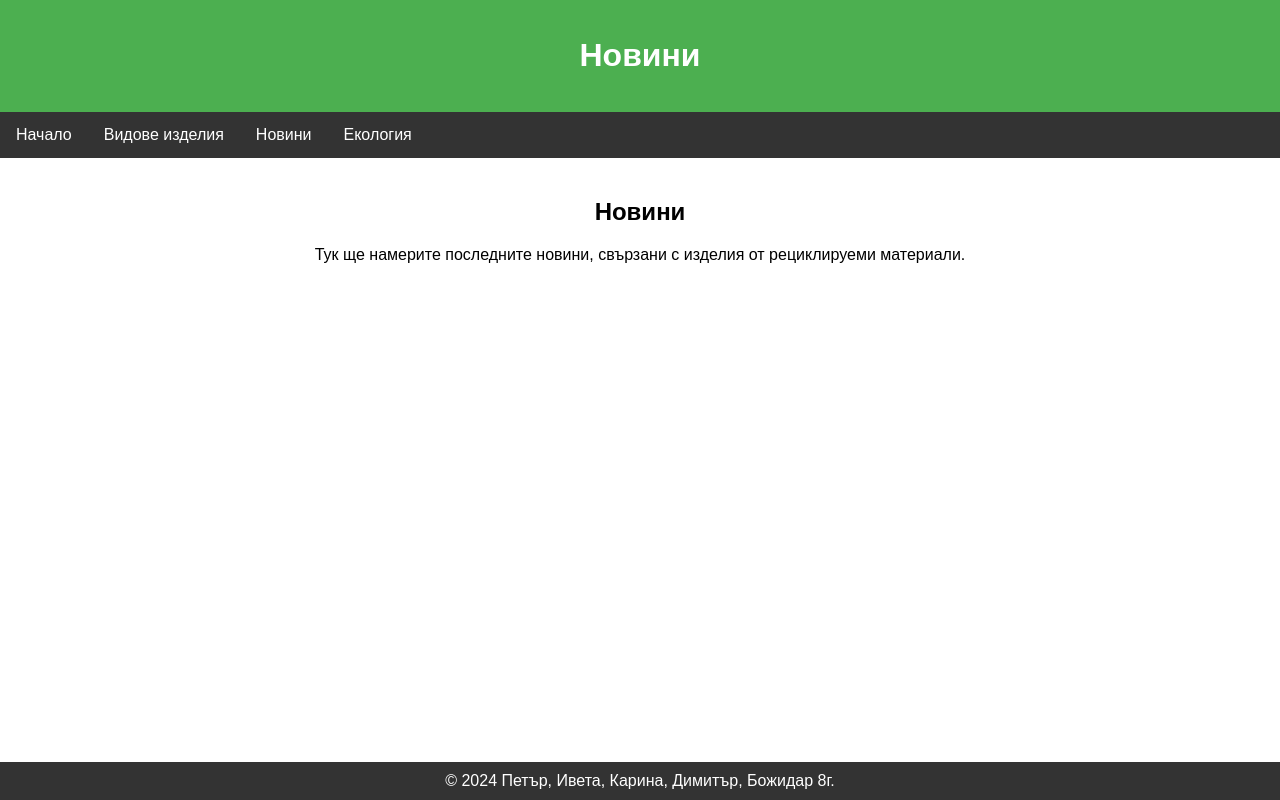
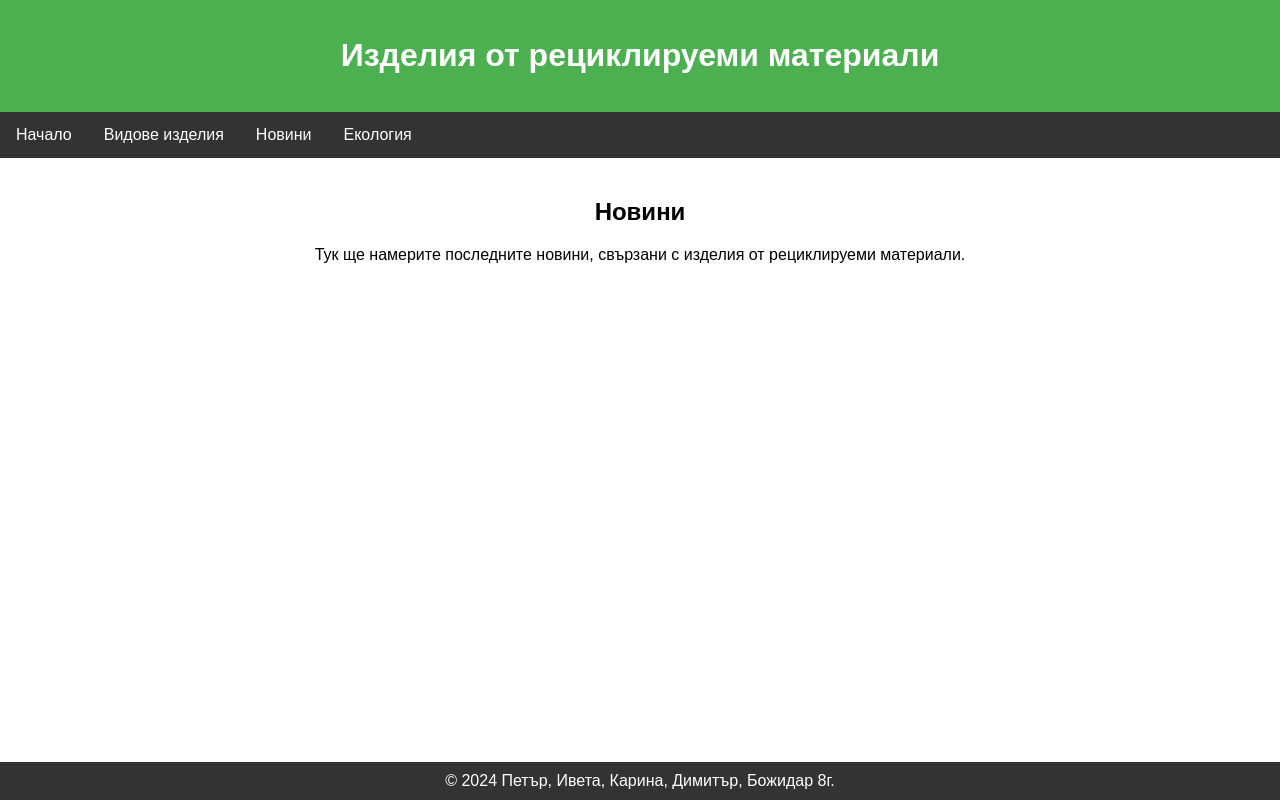
Before and after one commit to petersladkarov/8gproekt, a plain HTML site: page novini.html in a window 1280 px wide. Drawn offline with Linux system fonts and the light colour scheme.

Commit message:
Update novini.html

```diff
--- a/novini.html
+++ b/novini.html
@@ -50,7 +50,7 @@
 <body>
 
 <header>
-    <h1>Новини</h1>
+    <h1>Изделия от рециклируеми материали</h1>
 </header>
 
 <nav>
```
